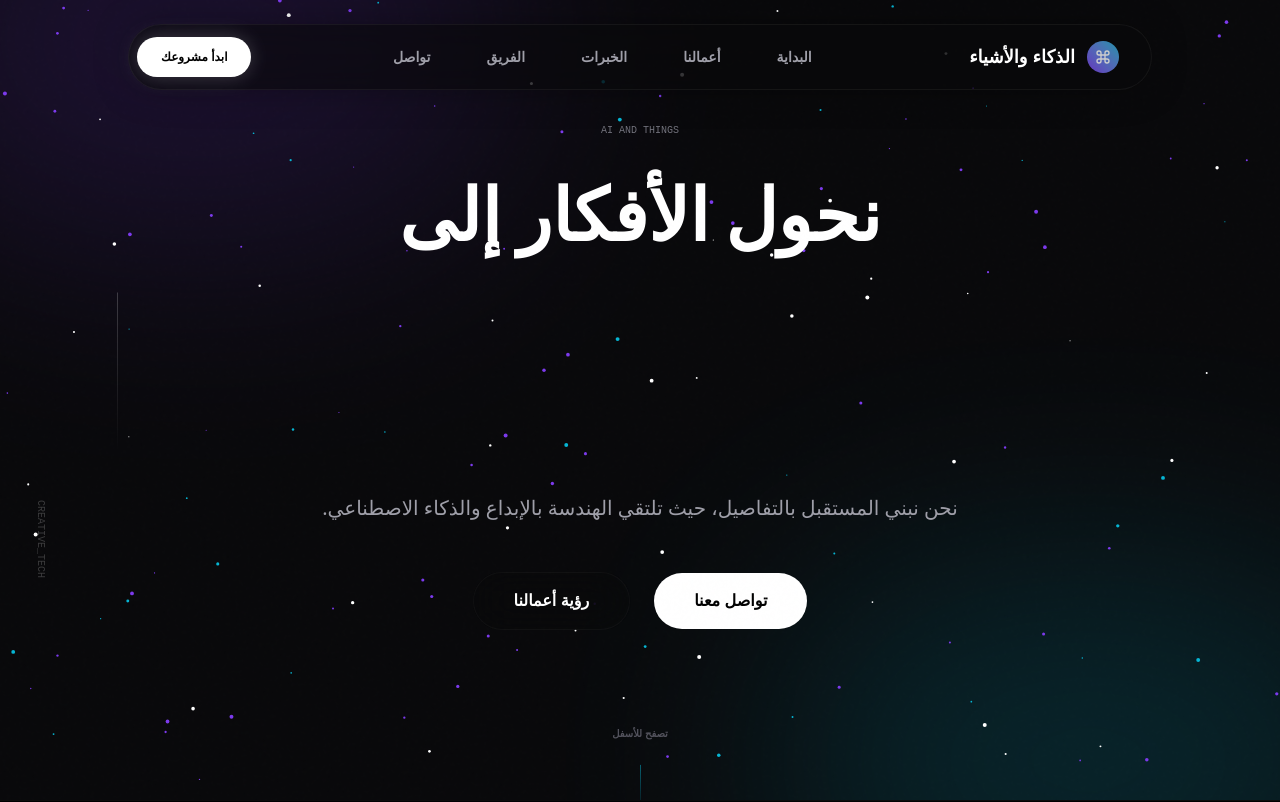
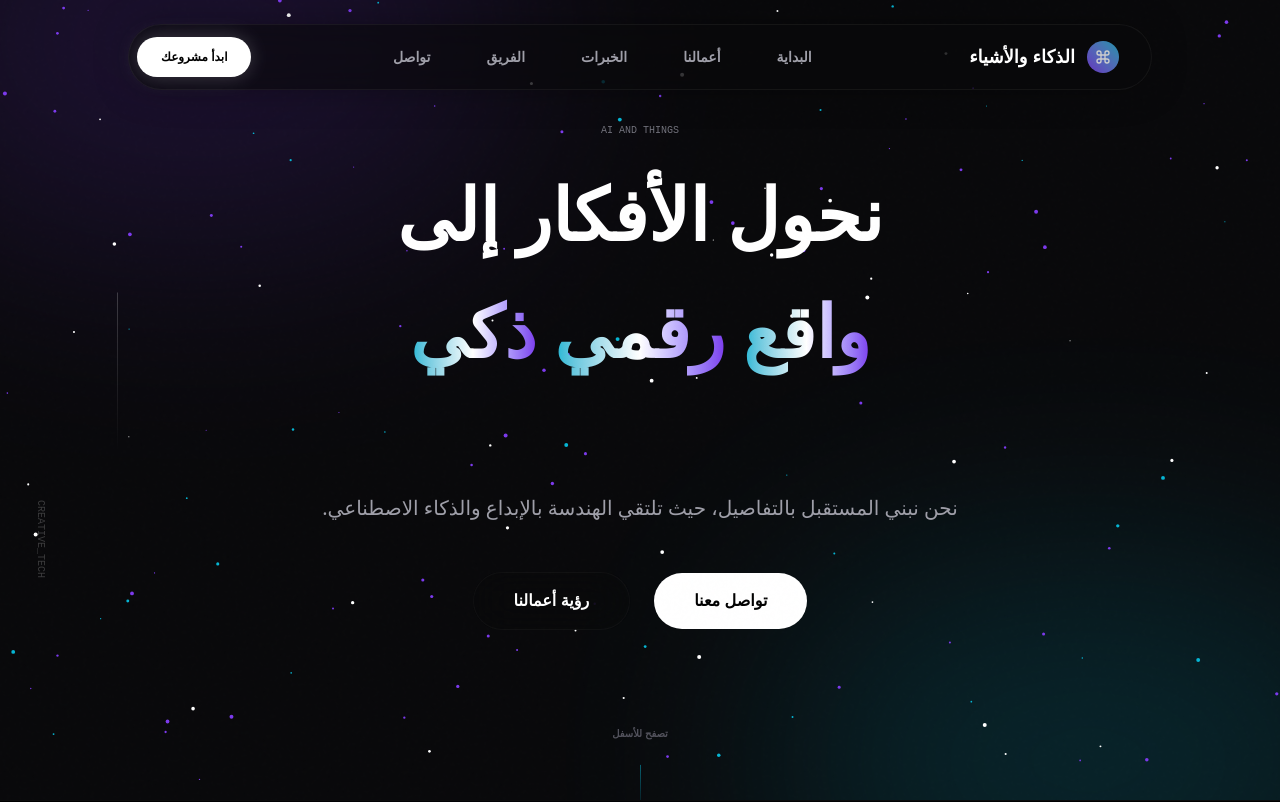
Before and after one commit to xgolo70-cloud/aiandthings-website, a Next.js app: page / in a window 1280 px wide. Shown: the top 802 px of the page. Built offline with nearby package versions, Linux system fonts and the light colour scheme; a web font is replaced by a local one.

Commit message:
إصلاح بنيوي لظهور العنوان وتدرج الألوان وضبط المسافات بين الكلمات بدقة

```diff
--- a/src/components/sections/InteractiveHero.tsx
+++ b/src/components/sections/InteractiveHero.tsx
@@ -181,21 +181,25 @@ export default function InteractiveHero() {
           <motion.h1
             className="hero-text text-4xl md:text-6xl lg:text-7xl font-bold text-white leading-[1.4] arabic-impact mb-6 relative z-20 pt-2 pb-10 overflow-visible flex flex-col items-center"
           >
-              <div className="headline-line overflow-visible py-1 flex flex-wrap justify-center gap-x-4">
-                  {"نحول الأفكار إلى".split(" ").map((word, i) => (
-                    <span key={i} className="word-span inline-block hover-char transition-all duration-300">
-                      {word}
-                    </span>
+              <div className="headline-line overflow-visible py-1 flex flex-wrap justify-center items-center">
+                  {"نحول الأفكار إلى".split(" ").map((word, i, arr) => (
+                    <React.Fragment key={i}>
+                      <span className="word-span inline-flex hover-char transition-all duration-300">
+                        {word}
+                      </span>
+                      {i < arr.length - 1 && <span className="inline-block w-[0.25em]" />}
+                    </React.Fragment>
                   ))}
               </div>
-              <div className="headline-line overflow-visible py-1 flex flex-wrap justify-center">
-                  <span className="text-transparent bg-clip-text bg-linear-to-r from-electric-cyan via-white to-electric-violet inline-block pb-4 pt-2 flex flex-wrap justify-center gap-x-4">
-                    {"واقع رقمي ذكي".split(" ").map((word, i) => (
-                      <span key={i} className="word-span inline-block hover-char transition-all duration-300">
+              <div className="headline-line overflow-visible py-1 flex flex-wrap justify-center items-center">
+                  {"واقع رقمي ذكي".split(" ").map((word, i, arr) => (
+                    <React.Fragment key={i}>
+                      <span className="word-span inline-flex text-transparent bg-clip-text bg-linear-to-r from-electric-cyan via-white to-electric-violet hover-char transition-all duration-300 pb-4 pt-2">
                         {word}
                       </span>
-                    ))}
-                  </span>
+                      {i < arr.length - 1 && <span className="inline-block w-[0.25em]" />}
+                    </React.Fragment>
+                  ))}
               </div>
           </motion.h1>
 
```
